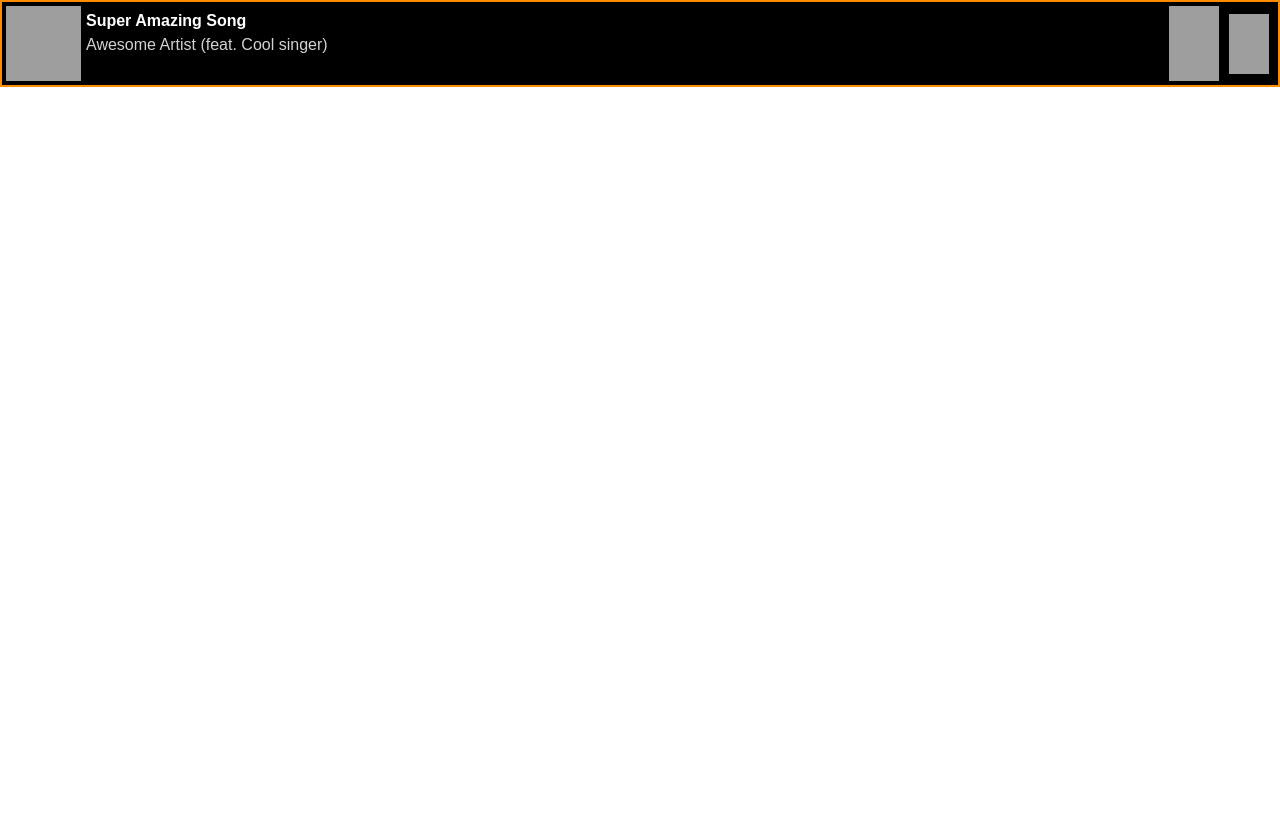
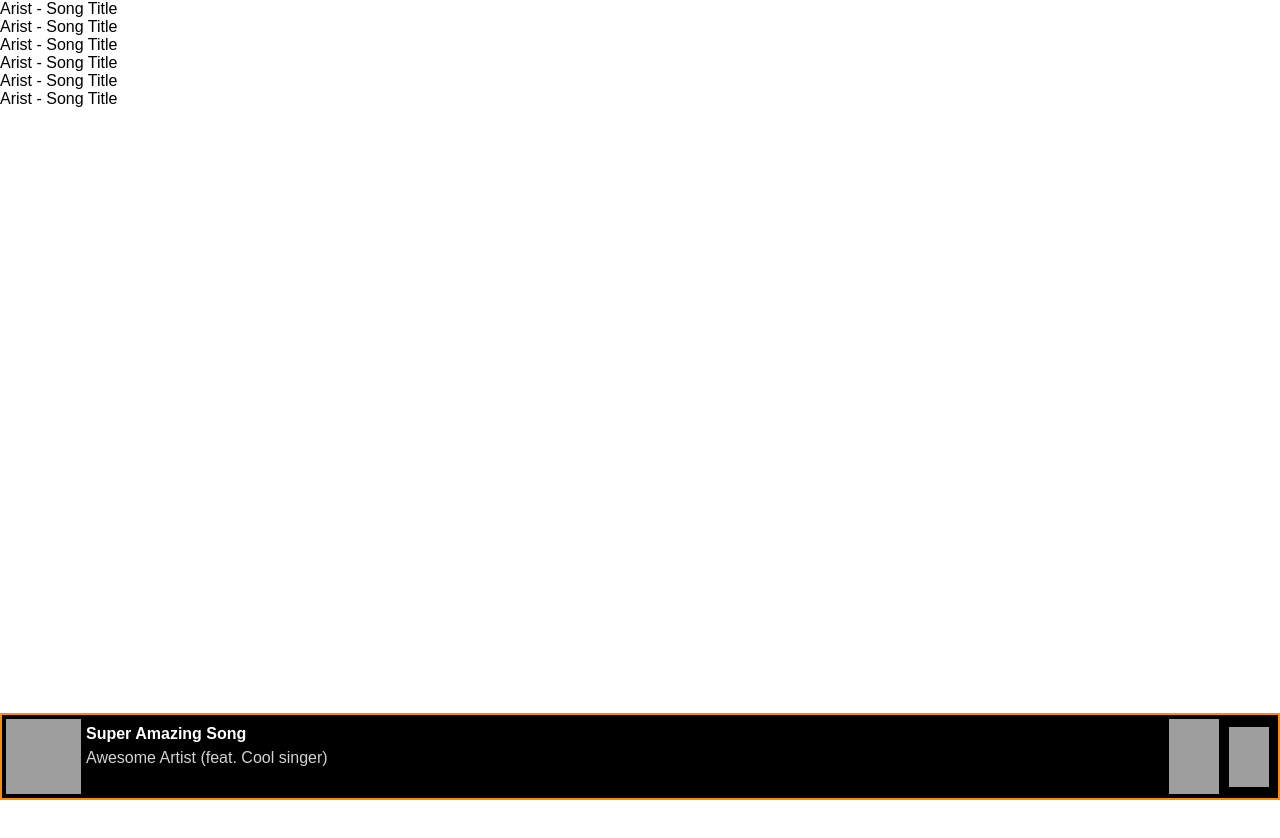
Before and after one commit to ajahne/css-playground, a plain HTML site: page grid/player/index.html in a window 1280 px wide. Before the commit the page ends 800 px from the top, so only its background shows below. Drawn offline with Linux system fonts and the light colour scheme; grey boxes are pictures that could not be loaded.

Commit message:
made music player sticky

```diff
--- a/grid/player/css/styles.css
+++ b/grid/player/css/styles.css
@@ -1,7 +1,19 @@
-body {
+html, body {
+  height: 100%;
   margin: 0;
   padding: 0;
   font-family: sans-serif;
+}
+
+.content {
+  height: 100%;
+}
+
+.footer {
+  /* margin-top:100%; */
+  /* margin-bottom: -500px; */
+  position: sticky;
+  bottom: 0;
 }
 
 .wrapper {
--- a/grid/player/index.html
+++ b/grid/player/index.html
@@ -7,10 +7,18 @@
     <meta name="viewport" content="width=device-width, initial-scale=1, maximum-scale=1">
   </head>
   <body>
+    <div class="content">
+      <div>Arist - Song Title</div>
+      <div>Arist - Song Title</div>
+      <div>Arist - Song Title</div>
+      <div>Arist - Song Title</div>
+      <div>Arist - Song Title</div>
+      <div>Arist - Song Title</div>
+    </div>
+    <footer class="footer">
+      <div id="music-player">
         <div class="wrapper">
-      <!-- <div> -->
           <img class="image" src='https://www.designformusic.com/wp-content/uploads/2016/09/electro-synthwave-album-cover-500x500.jpg'>
-      <!-- </div> -->
           <div class="song-info">
             <div class="song-title">Super Amazing Song</div>
             <div class="song-artist">Awesome Artist (feat. Cool singer)</div>
@@ -18,5 +26,7 @@
           <div class="play-button">play button</div>
           <div class="next-button">next button</div>
         </div>
+      </div>
+    </footer>
   </body>
 </html>
```
Lines whose indentation alone changed are shown as unchanged.
